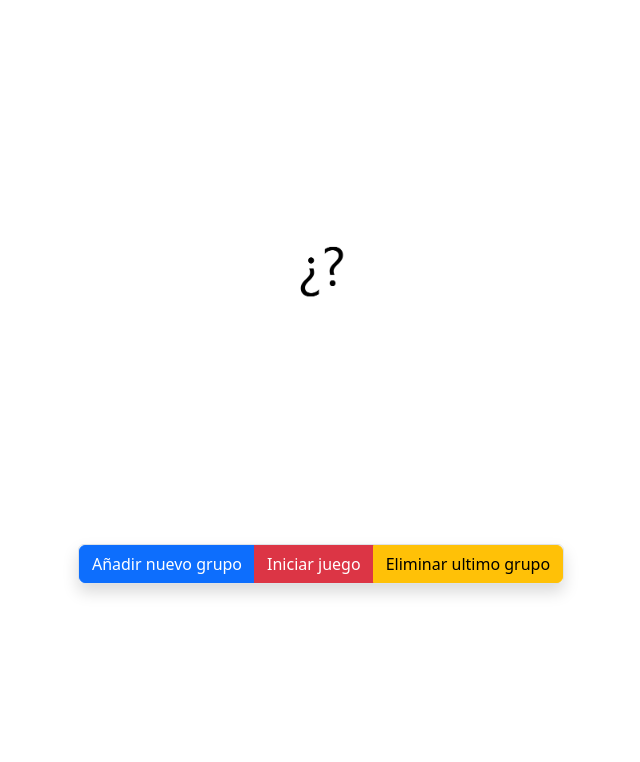
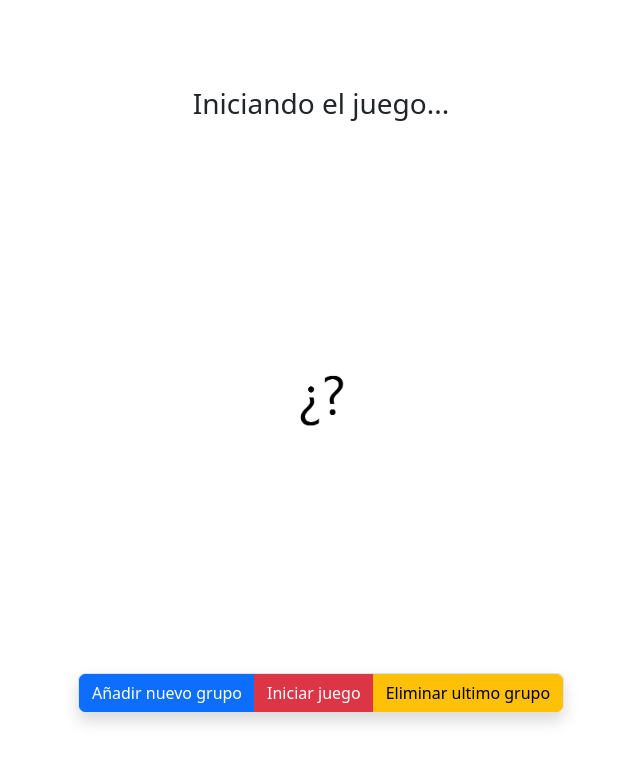
Before and after one commit to MetTheCarrot/ludica, a React (Vite) app: page / in a window 1280 px wide. Shown: the top 762 px of the page, without its empty margins (319-959 px from the left). Built offline with nearby package versions, Linux system fonts and the light colour scheme.

Commit message:
mid center all scenes

```diff
--- a/src/Components/Game/ChoosingGroup.jsx
+++ b/src/Components/Game/ChoosingGroup.jsx
@@ -100,7 +100,13 @@ export default function ChoosingGroup({ groups, game, refreshGame, refresh, setE
 
   function allGroups({groups}){
     return(
-      <Container>
+
+      <section className='m-0 vh-100 row justify-content-center align-content-center'>
+
+        <Container
+          className='col-auto'
+          style={{
+          }}>
           <h1>
             Eligiendo fila - Ronda {game.round}/{maxRounds}
           </h1>
@@ -133,6 +139,7 @@ export default function ChoosingGroup({ groups, game, refreshGame, refresh, setE
             }
           </div>
         </Container>
+      </section>
     )
   }
 
--- a/src/Components/Game/ShowResults.jsx
+++ b/src/Components/Game/ShowResults.jsx
@@ -64,7 +64,11 @@ export default function ShowResults({groups}){
 
 
   return(
-    <Container>
+    <section className='m-0 vh-100 row justify-content-center align-content-center'>
+
+
+      <Container
+        className='col-auto'>
         <h1>Resultados</h1>
         <div
           className='d-flex justify-content-center p-3'
@@ -93,5 +97,6 @@ export default function ShowResults({groups}){
           window.location.reload()
         }}>Volver a jugar</Button>
       </Container>
+    </section>
   )
 }
--- a/src/Components/LoadingGame.jsx
+++ b/src/Components/LoadingGame.jsx
@@ -21,7 +21,15 @@ export default function LoadingGame({groups, setGroups, refreshGame}){
   }
 
   return(
-    <Container className='text-center'>
+    <section className='m-0 vh-100 row justify-content-center align-content-center'>
+      <Container
+        className='col-auto'
+        style={{
+        }}>
+
+        <h3>
+          Iniciando el juego...
+        </h3>
 
         <ShowGroups groups={groups} />
 
@@ -51,7 +59,7 @@ export default function LoadingGame({groups, setGroups, refreshGame}){
             </Button>
           </ButtonGroup>
         </section>
-
       </Container>
+    </section>
   )
 }
```
Lines whose indentation alone changed are shown as unchanged.
